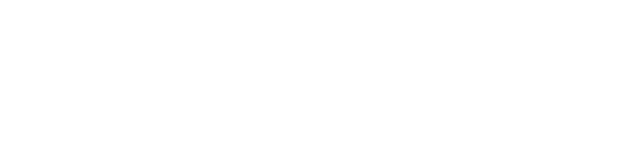
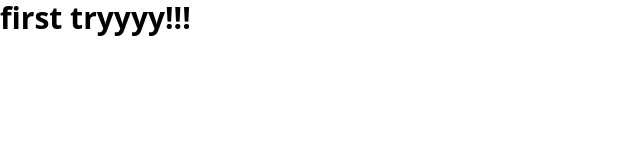
Before and after one commit to FinzyPHINZY/Game---Guess-My-Number, a plain HTML site: page index.html in a window 1280 px wide. Shown: the whole page, without its empty margins (0-640 px from the left). Drawn offline with Linux system fonts and the light colour scheme.

Commit message:
launched project boiler plate

```diff
--- a/index.html
+++ b/index.html
@@ -0,0 +1,12 @@
+<!DOCTYPE html>
+<html lang="en">
+  <head>
+    <meta charset="UTF-8" />
+    <meta name="viewport" content="width=device-width, initial-scale=1.0" />
+    <link href="/dist/output.css" rel="stylesheet" />
+    <title>Guess The Number</title>
+  </head>
+  <body>
+    <h1 class="text-3xl font-bold">first tryyyy!!!</h1>
+  </body>
+</html>
```
Also changed, not shown: dist/output.css.
